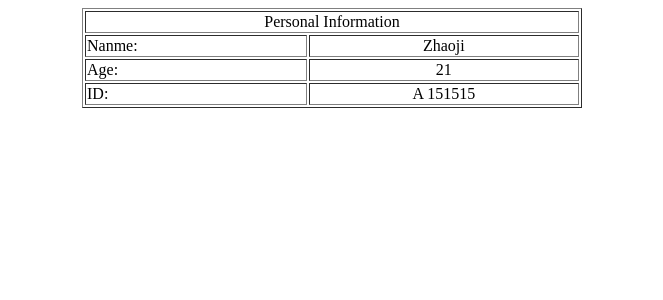
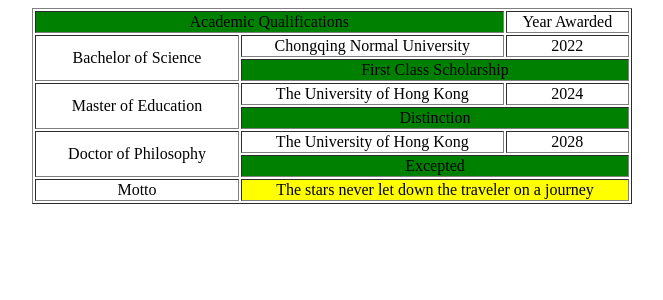
Before and after one commit to Hetzer123/L5HM2, a Flask app: page / in a window 1280 px wide. Shown: the top 300 px of the page, without its empty margins (308-971 px from the left). Run offline with Flask 2, Linux system fonts and the light colour scheme.

Commit message:
Add files via upload

```diff
--- a/app/templates/index.html
+++ b/app/templates/index.html
@@ -3,19 +3,38 @@
 </head>
 <body>
     <center>
-        <table border="1"width='500'>
-            <tr>
-                <td colspan="2" align="center">Personal Information</td>
+        <table border="1"width='600'>
+                <tr>
+                    <td colspan="2" align="center" bgcolor="green">Academic Qualifications</td><td align="center">Year Awarded</td>
                 </tr>
                 <tr>
-                <td>Nanme:</td><td align="center">Zhaoji</td>
+                    <td rowspan="2" align='center' width="200">Bachelor of Science</td>
+                    <td align='center'>Chongqing Normal University</td>
+                    <td align='center'>2022</td>
                 </tr>
                 <tr>
-                <td>Age:</td><td align='center'>21</td>
+                    <td colspan="2" align="center" bgcolor="green">First Class Scholarship</td>
                 </tr>
+                <tr>
+                    <td rowspan="2" align='center' width="200">Master of Education</td>
+                    <td align='center'>The University of Hong Kong</td>
+                    <td align='center'>2024</td>
                 </tr>
-                <td>ID:</td><td align="center">A 151515</td>
-                    </tr>
+                <tr>
+                    <td colspan="2" align="center" bgcolor="green">Distinction</td>
+                </tr>
+                <tr>
+                    <td rowspan="2" align='center' width="200">Doctor of Philosophy</td>
+                    <td align='center'>The University of Hong Kong</td>
+                    <td align='center'>2028</td>
+                </tr>
+                <tr>
+                    <td colspan="2" align="center" bgcolor="green">Excepted</td>
+                </tr>
+                <tr>
+                    <td align='center'>Motto</td>
+                    <td colspan="3"  align="center" bgcolor="yellow">The stars never let down the traveler on a journey</td>
+                </tr>
         </table>
     </center>
 </body>
```
